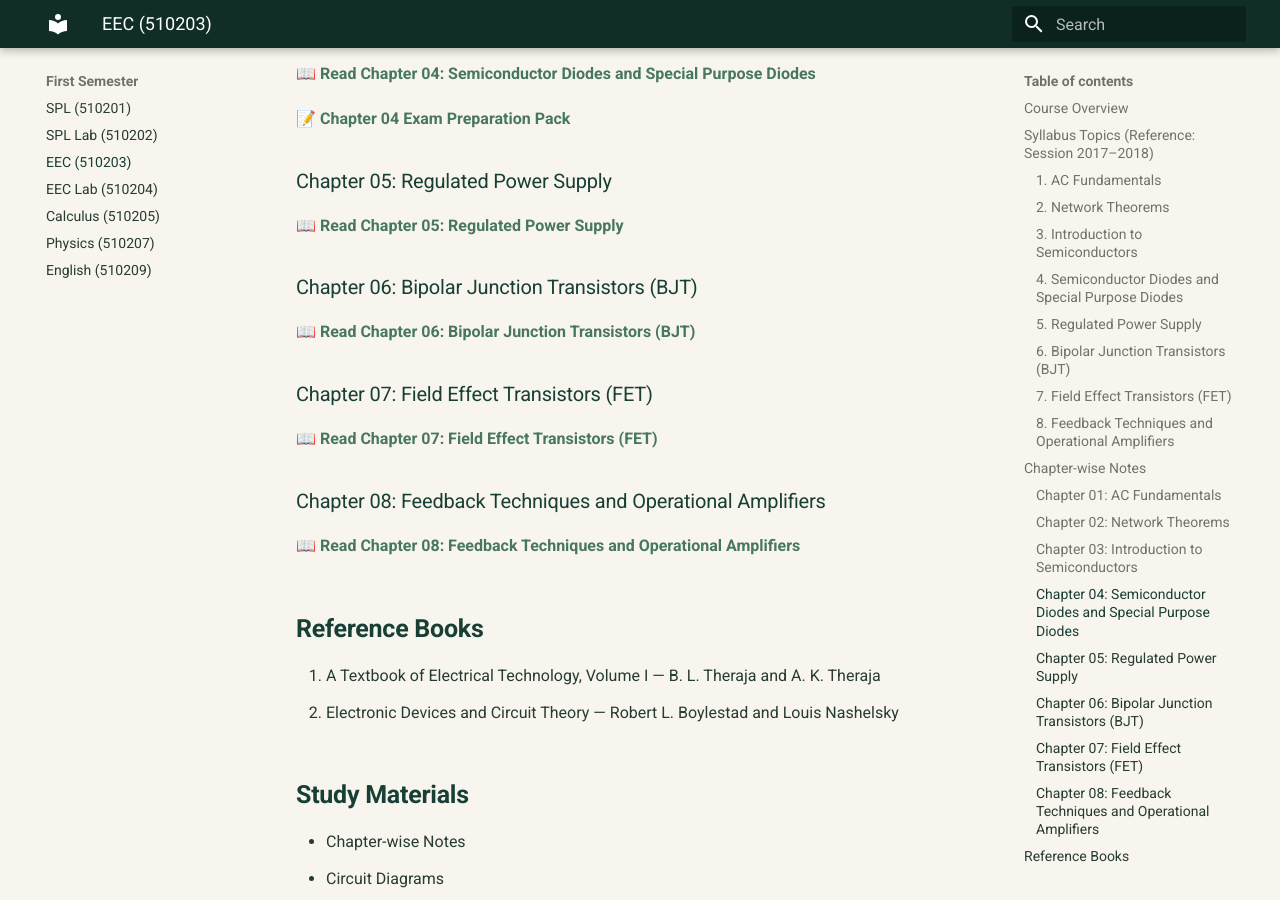
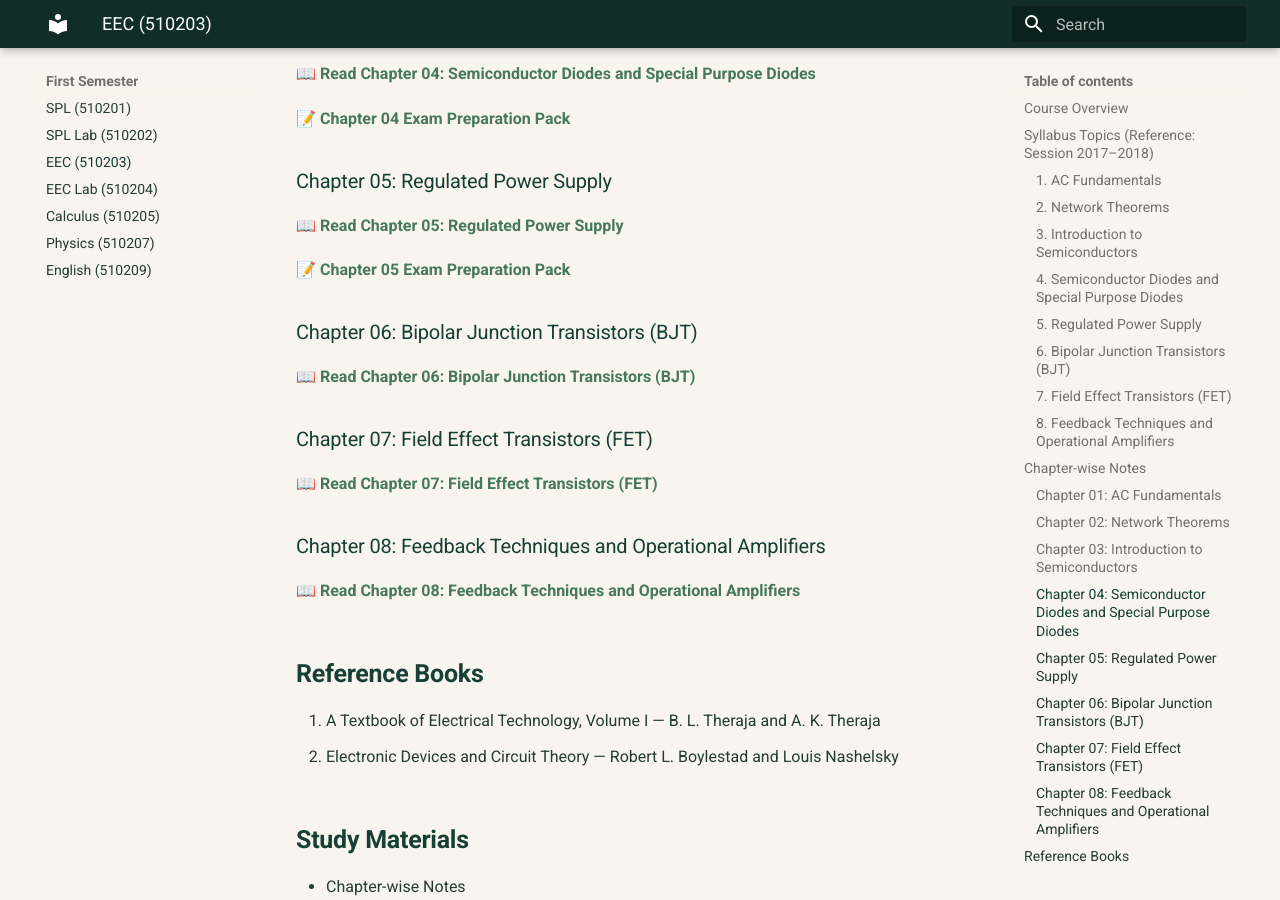
Before and after one commit to taimiyatahsin0-png/nu-cse-notes-store, an MkDocs documentation site: the page built from docs/subjects/eec/index.md, in a window 1280 px wide and 900 px high, scrolled down 3688 px. Built offline with MkDocs 1.6.1 and Material for MkDocs 9.7.7, drawn with Linux system fonts in a browser that asks for light colours.

Commit message:
Link EEC Chapter 05 exam preparation pack

```diff
--- a/docs/subjects/eec/index.md
+++ b/docs/subjects/eec/index.md
@@ -123,6 +123,8 @@ This course introduces the fundamental concepts of electrical circuits, AC funda
 
 [📖 Read Chapter 05: Regulated Power Supply](chapter-05-regulated-power-supply.md)
 
+[📝 Chapter 05 Exam Preparation Pack](chapter-05-exam-preparation.md)
+
 ### Chapter 06: Bipolar Junction Transistors (BJT)
 
 [📖 Read Chapter 06: Bipolar Junction Transistors (BJT)](chapter-06-bipolar-junction-transistors.md)
```
